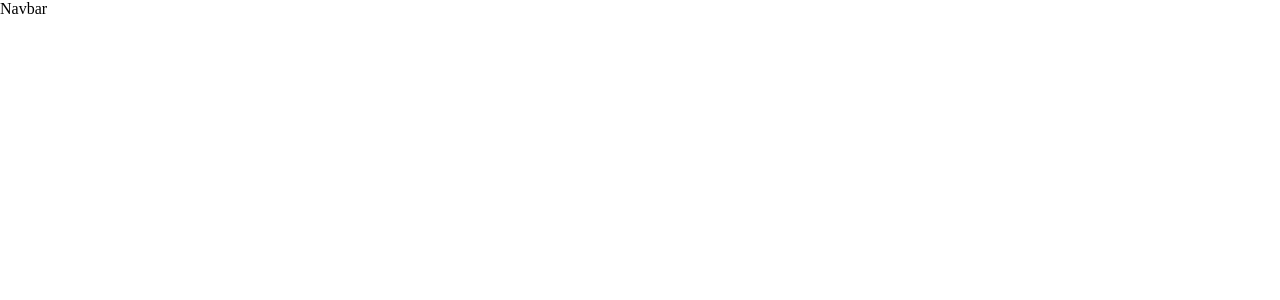
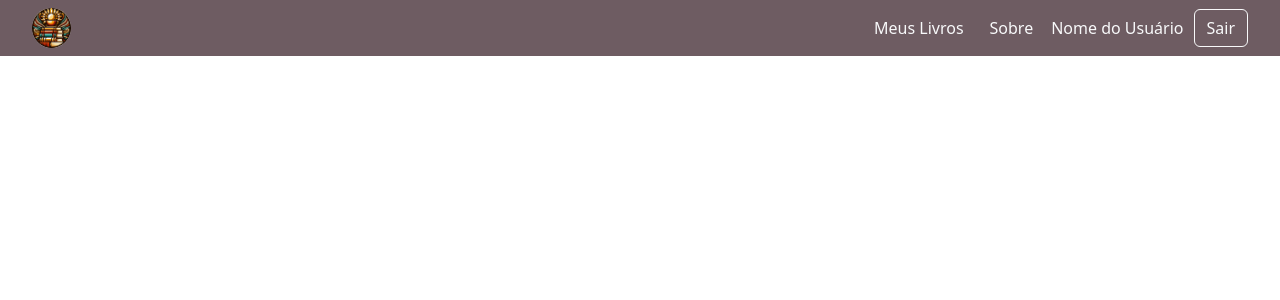
Before and after one commit to flaviare1s/biblioteca-pessoal, a React (Vite) app: page / in a window 1280 px wide. Shown: the top 300 px of the page. Built offline with nearby package versions, Linux system fonts and the light colour scheme.

Commit message:
Fiz a navbar

```diff
--- a/src/App.jsx
+++ b/src/App.jsx
@@ -1,6 +1,6 @@
 import { BrowserRouter, Route, Routes } from "react-router-dom"
 import { UserContext } from "./contexts/UserContext"
-import Navbar from "./components/Navbar"
+import Menu from "./components/Menu"
 import Home from "./pages/Home"
 import Login from "./pages/Login"
 import Cadastro from "./pages/Cadastro"
@@ -18,7 +18,7 @@ const App = () => {
   return (
     <UserContext.Provider value={{}}>
       <BrowserRouter>
-        <Navbar />
+        <Menu />
         <Routes>
           <Route path="/" element={<Home />} />
           <Route path="/login" element={<Login />} />
--- /dev/null
+++ b/src/components/Menu.jsx
@@ -0,0 +1,33 @@
+import '../styles/Menu.css'
+import logo from '../assets/logo.jpg'
+import { Link } from 'react-router-dom'
+import { Button, Container, Nav, Navbar} from 'react-bootstrap'
+
+const Menu = () => {
+  const usuario = true
+
+  return (
+    <header className='header'>
+      <Navbar className='header' expand='sm'>
+        <Container fluid>
+          <Link to='/'>
+            <img src={logo} alt='logo' className='logo' />
+          </Link>
+          <Navbar.Toggle />
+          <Navbar.Collapse>
+            <Nav className='nav-list ms-auto d-flex align-items-center'>
+            {usuario && <Link className="nav-link text-light" to='/livros'>Meus Livros</Link>}
+						{!usuario && <Link className="nav-link text-light" to='/login'>Login</Link>}
+						{!usuario && <Link className="nav-link text-light" to='/cadastro'>Cadastro</Link>}
+						<Link className="nav-link text-light" to='/sobre'>Sobre</Link>
+						{usuario && <span className="text-light">Nome do Usuário</span>}
+						{usuario && <Button variant="outline-light">Sair</Button>}
+            </Nav>
+          </Navbar.Collapse>
+        </Container>
+      </Navbar>
+    </header>
+  )
+}
+
+export default Menu
--- a/src/components/Navbar.jsx
+++ /dev/null
@@ -1,11 +0,0 @@
-import '../styles/Navbar.css'
-
-const Navbar = () => {
-  return (
-    <div>
-      Navbar
-    </div>
-  )
-}
-
-export default Navbar
--- a/src/index.css
+++ b/src/index.css
@@ -1,5 +1,13 @@
+@import 'bootstrap/dist/css/bootstrap.min.css';
+
+@import url('https://fonts.googleapis.com/css2?family=Roboto:ital,wght@0,100;0,300;0,400;0,500;0,700;0,900;1,100;1,300;1,400;1,500;1,700;1,900&display=swap');
+
 * {
   margin: 0;
   padding: 0;
   box-sizing: border-box;
 }
+
+html {
+  font-family: 'Roboto', sans-serif;
+}
--- /dev/null
+++ b/src/styles/Menu.css
@@ -0,0 +1,21 @@
+.header {
+  background-color: #6E5C62;
+  padding: 0 20px;
+}
+
+.logo {
+  height: 40px;
+  border-radius: 50%;
+}
+
+.nav-list {
+  display: flex;
+  list-style: none;
+  margin: 0;
+  padding: 0;
+  gap: 10px;
+}
+
+.nav-link:hover {
+  font-weight: bold;
+}
```
Also changed, not shown: src/assets/logo.jpg, src/styles/Navbar.css (deleted).
